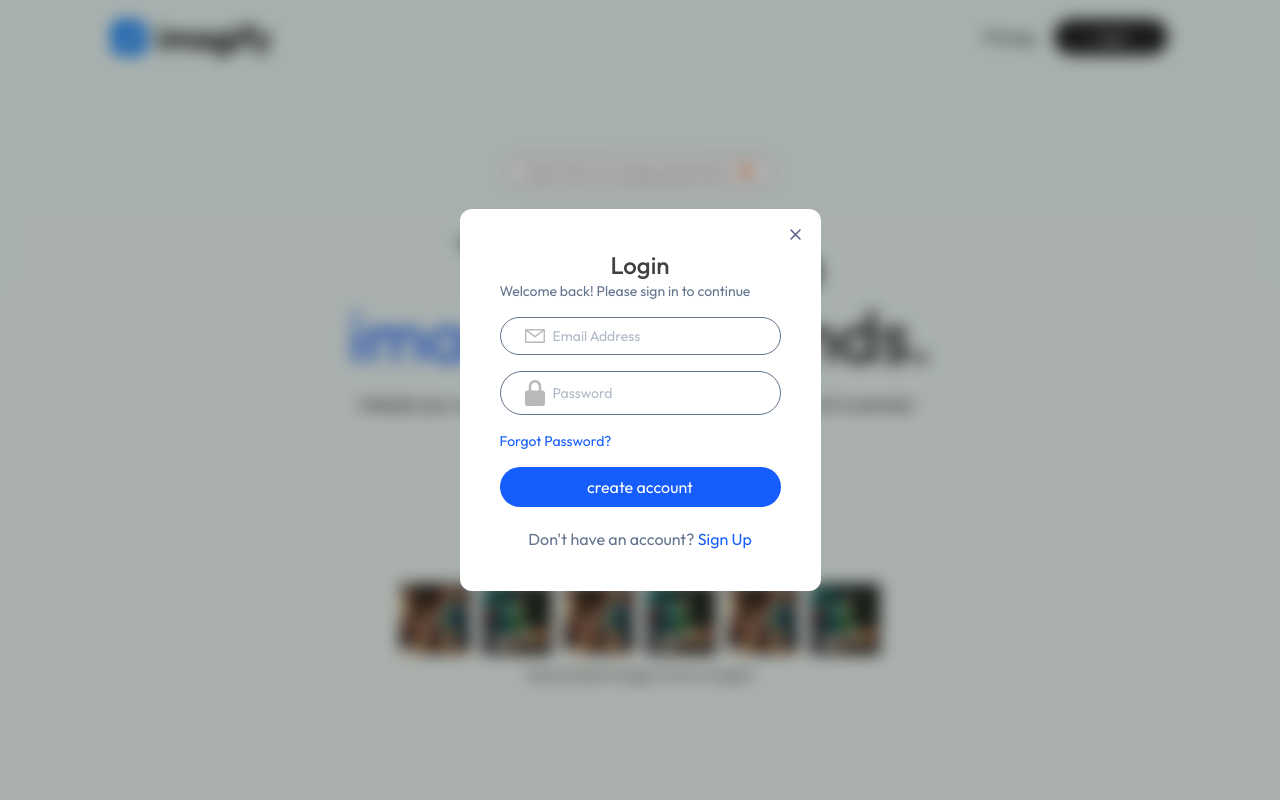
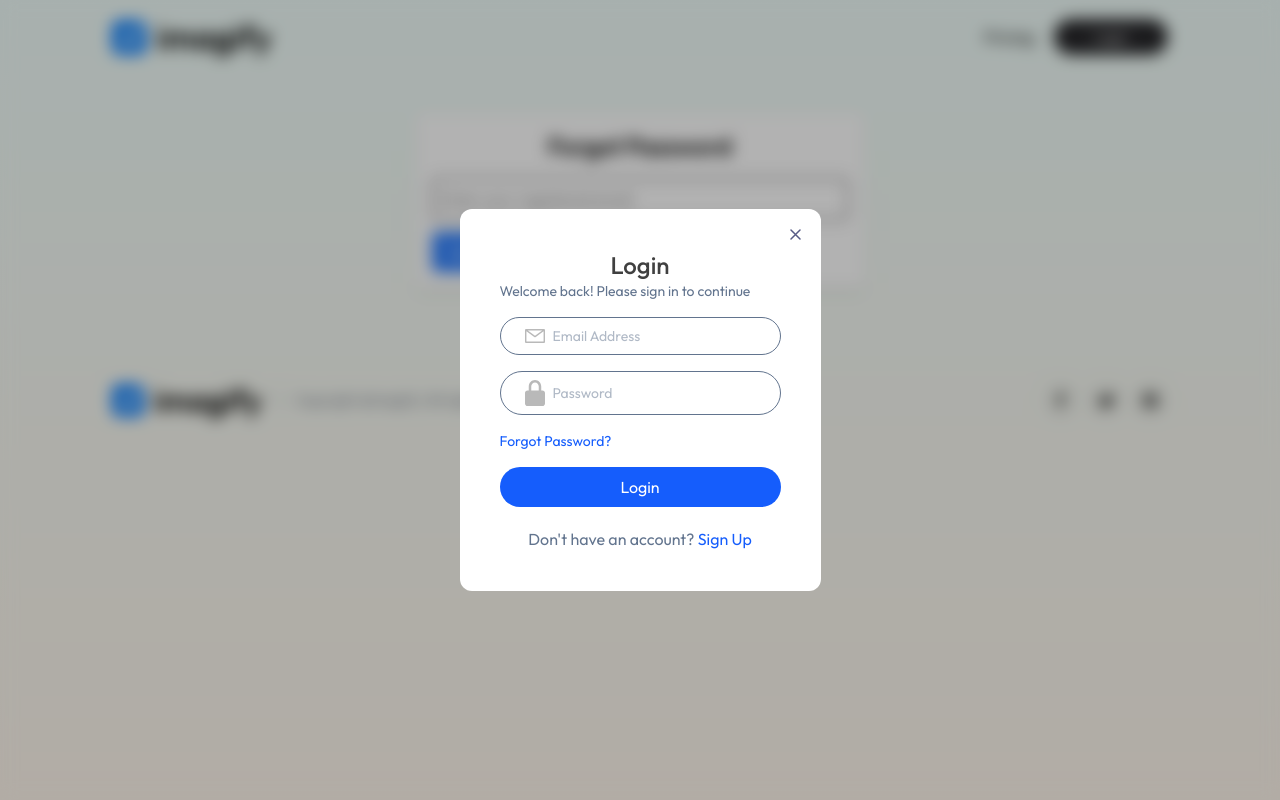
Before and after one commit to Sandeep-mehta-IITP/imagify_frontend, a React (Vite) app: page /forgot-password in a window 1280 px wide. Both pictures are taken after a click on the button "Login". Shown: the top 800 px of the page. Built offline with nearby package versions, Linux system fonts and the light colour scheme; no server answers.

Commit message:
updation in code and add new pages

```diff
--- a/src/App.jsx
+++ b/src/App.jsx
@@ -8,6 +8,7 @@ import Footer from "./components/Footer";
 import Login from "./components/Login";
 import { AppContext } from "./context/AppContext";
 import { ToastContainer, toast } from 'react-toastify';
+import ForgotPassword from "./components/ForgotPassword";
 
 function App() {
 
@@ -25,6 +26,7 @@ function App() {
         <Route path="/result" element={<Result />} />
         <Route path="/buy" element={<BuyCredit />} />
         <Route path="*" element={<Home />} />
+        <Route path="/forgot-password" element = {<ForgotPassword />} />
       </Routes>
       <Footer />
     </div>
--- /dev/null
+++ b/src/components/ForgotPassword.jsx
@@ -0,0 +1,184 @@
+import axios from "axios";
+import React, { useContext, useState } from "react";
+import { toast } from "react-toastify";
+import { AppContext } from "../context/AppContext";
+import { useNavigate } from "react-router-dom";
+
+const ForgotPassword = () => {
+  const [email, setEmail] = useState("");
+  const [step, setStep] = useState(1);
+  const [otp, setOtp] = useState("");
+  const [newPassword, setNewPassword] = useState("");
+  const [loading, setLoading] = useState(false);
+
+  const navigate = useNavigate();
+  const { setShowLogin, backendUrl } = useContext(AppContext);
+
+  const handleSendEmail = async () => {
+    if (!email) {
+      toast.error("Please enter your email address.");
+      return;
+    }
+
+    const emailRegex = /^[^\s@]+@[^\s@]+\.[^\s@]+$/;
+    if (!emailRegex.test(email)) {
+      toast.error("Please enter a valid email address.");
+      return;
+    }
+
+    setLoading(true);
+    try {
+      const { data } = await axios.post(
+        backendUrl + "/api/user/forgot-password",
+        { email }
+      );
+      if (data.success) {
+        toast.success("OTP senr to your email address.");
+        setStep(2);
+      } else {
+        toast.error(data.message || "Something went wrong. Please try again.");
+      }
+    } catch (error) {
+      console.log(error);
+      toast.error(
+        error.response?.data?.message ||
+          "Something went wrong. Please try again."
+      );
+    } finally {
+      setLoading(false);
+    }
+  };
+
+  const handleVerifyOtp = async () => {
+    if (!otp) {
+      toast.error("Please enter the OTP sent to your email.");
+      return;
+    }
+    setLoading(true);
+    try {
+      const { data } = await axios.post(backendUrl + "/api/user/verify-otp", {
+        email,
+        otp,
+      });
+      if (data.success) {
+        toast.success("OTP verified successfully.");
+        setStep(3);
+      } else {
+        toast.error(data.message || "Invalid OTP. Please try again.");
+      }
+    } catch (error) {
+      console.log(error);
+      toast.error(
+        error.response?.data?.message ||
+          "Something went wrong. Please try again."
+      );
+    } finally {
+      setLoading(false);
+    }
+  };
+
+  const handleResetPassword = async () => {
+    if (!otp || !newPassword) {
+      toast.error("Please enter the OTP and new password.");
+      return;
+    }
+    setLoading(true);
+
+    try {
+      const { data } = await axios.post(
+        backendUrl + "/api/user/reset-password",
+        { email, otp, newPassword }
+      );
+      if (data.success) {
+        toast.success("Password reset successfully.");
+
+        setShowLogin(true);
+        navigate("/login");
+
+        setStep(1);
+        setEmail("");
+        setOtp("");
+        setNewPassword("");
+      } else {
+        toast.error(data.message || "Something went wrong. Please try again.");
+      }
+    } catch (error) {
+      console.log(error);
+      toast.error(
+        error.response?.data?.message ||
+          "Something went wrong. Please try again."
+      );
+    } finally {
+      setLoading(false);
+    }
+  };
+
+  return (
+    <div className="w-full max-w-md mx-auto p-4 bg-white shadow-md rounded-lg mt-10">
+      <h2 className="text-2xl font-semibold mb-4 text-center">
+        Forgot Password
+      </h2>
+
+      {step === 1 && (
+        <div>
+          <input
+            type="email"
+            placeholder="Enter your registered email"
+            value={email}
+            onChange={(e) => setEmail(e.target.value.toLowerCase())}
+            className="w-full border p-2 rounded mb-3"
+          />
+          <button
+            onClick={handleSendEmail}
+            disabled={loading}
+            className="bg-blue-500 text-white px-4 py-2 rounded"
+          >
+            {loading ? "Sending..." : "Send OTP"}
+          </button>
+        </div>
+      )}
+
+      {step === 2 && (
+        <div>
+          <input
+            type="text"
+            placeholder="Enter OTP"
+            value={otp}
+            onChange={(e) => setOtp(e.target.value)}
+            className="w-full border p-2 rounded mb-3"
+          />
+
+          <button
+            onClick={handleVerifyOtp}
+            disabled={loading}
+            className="bg-red-500 text-white px-4 py-2 rounded"
+          >
+            {loading ? "Verifying..." : "Verify OTP"}
+          </button>
+        </div>
+      )}
+
+      {step === 3 && (
+        <div>
+          <input
+            type="password"
+            placeholder="Enter new password"
+            value={newPassword}
+            onChange={(e) => setNewPassword(e.target.value)}
+            className="w-full border p-2 rounded mb-3"
+          />
+
+          <button
+            onClick={handleResetPassword}
+            disabled={loading}
+            className="bg-green-600 text-white px-4 py-2 rounded"
+          >
+            {loading ? "Resetting..." : "Reset Password"}
+          </button>
+        </div>
+      )}
+    </div>
+  );
+};
+
+export default ForgotPassword;
--- a/src/components/Login.jsx
+++ b/src/components/Login.jsx
@@ -4,22 +4,37 @@ import { AppContext } from "../context/AppContext";
 import { motion } from "framer-motion";
 import axios from "axios";
 import { toast } from "react-toastify";
+import { useNavigate } from "react-router-dom";
+
 
 const Login = () => {
   const [state, setState] = useState("Login");
   const [name, setName] = useState("");
   const [email, setEmail] = useState("");
   const [password, setPassword] = useState("");
+  const [loading, setLoading] = useState(false);
 
-  const {
-    setShowLogin,
-    backendUrl,
-    setToken,
-    setUser
-  } = useContext(AppContext);
+  const navigate = useNavigate();
+
+  const { setShowLogin, backendUrl, setToken, setUser } =
+    useContext(AppContext);
 
   const onSubmitHandler = async (e) => {
     e.preventDefault();
+
+    // ✅ Basic validations before sending to backend
+    if (!email || !password || (state === "Register" && !name)) {
+      toast.error("Please fill all required fields.");
+      return;
+    }
+
+    const emailRegex = /^[^\s@]+@[^\s@]+\.[^\s@]+$/;
+    if (!emailRegex.test(email)) {
+      toast.error("Please enter a valid email address.");
+      return;
+    }
+
+    setLoading(true);
     try {
       if (state === "Login") {
         const { data } = await axios.post(backendUrl + "/api/user/login", {
@@ -33,7 +48,8 @@ const Login = () => {
           localStorage.setItem("token", data.token);
           setShowLogin(false);
         } else {
-          toast.error(data.message)
+          // ⚠️ Backend se mila custom message
+          toast.error(data.message || "Invalid email or password.");
         }
       } else {
         const { data } = await axios.post(backendUrl + "/api/user/register", {
@@ -48,11 +64,14 @@ const Login = () => {
           localStorage.setItem("token", data.token);
           setShowLogin(false);
         } else {
-          toast.error(data.message)
+          toast.error(data.message || "Registration failed.");
         }
       }
     } catch (error) {
-      toast.error(error.message)
+      // ⚠️ Backend se aaye error handle karo gracefully
+      toast.error(error?.response?.data?.message || error.message);
+    } finally {
+      setLoading(false);
     }
   };
 
@@ -96,7 +115,7 @@ const Login = () => {
           <img src={assets.email_icon} alt="" className="w-5" />
           <input
             type="email"
-            onChange={(e) => setEmail(e.target.value)}
+            onChange={(e) => setEmail(e.target.value.toLowerCase())}
             value={email}
             className="outline-none text-sm"
             placeholder="Email Address"
@@ -116,12 +135,22 @@ const Login = () => {
           />
         </div>
 
-        <p className="text-sm text-blue-600 my-4 cursor-pointer">
+        <button className="text-sm text-blue-600 my-4 cursor-pointer"
+        onClick={() => navigate("/forgot-password")}
+        >
           Forgot Password?
-        </p>
+        </button>
 
-        <button className="bg-blue-600 w-full text-white py-2 cursor-pointer rounded-full">
-          {state === Login ? "Login" : "create account"}
+        <button
+          className="bg-blue-600 w-full text-white py-2 cursor-pointer rounded-full"
+          onClick={onSubmitHandler}
+          disabled={loading}
+        >
+          {state === "Login"
+            ? loading
+              ? "Logging in..."
+              : "Login"
+            : "Create Account"}
         </button>
 
         {state === "Login" ? (
--- a/src/components/Navbar.jsx
+++ b/src/components/Navbar.jsx
@@ -80,7 +80,7 @@ const Navbar = () => {
             </p>
             <button
               onClick={() => setShowLogin(true)}
-              className="bg-zinc-800 text-white px-7 py-2 sm:px-10 text-sm rounded-full"
+              className="bg-zinc-800 text-white px-7 py-2 sm:px-10 cursor-pointer text-sm rounded-full"
             >
               Login
             </button>
--- a/src/context/AppContext.jsx
+++ b/src/context/AppContext.jsx
@@ -18,8 +18,8 @@ const AppContextProvider = (props) => {
     try {
       const { data } = await axios.get(backendUrl + "/api/user/credits", {
         headers: {
-          token,
-        },
+          Authorization: `Bearer ${token}`,
+        }
       });
 
       if (data.success) {
@@ -44,7 +44,9 @@ const AppContextProvider = (props) => {
         backendUrl + "/api/image/generate-image",
         { prompt },
         {
-          headers: { token },
+          headers: {
+            Authorization: `Bearer ${token}`,
+          }
         }
       );
 
--- a/src/pages/BuyCredit.jsx
+++ b/src/pages/BuyCredit.jsx
@@ -23,9 +23,13 @@ const BuyCredit = () => {
       receipt: order.receipt,
       handler: async (res) => {
         try {
-          const { data } = await axios.post(backendUrl + "/api/user/verify-razor", res, {
-            headers: { token },
-          })
+          const { data } = await axios.post(
+            backendUrl + "/api/user/verify-razor",
+            res,
+            {
+              headers: { token },
+            }
+          );
 
           if (data.success) {
             toast.success("Payment successful! Credits added.");
@@ -62,7 +66,9 @@ const BuyCredit = () => {
         backendUrl + "/api/user/pay-razor",
         { planId, userId: user._id },
         {
-          headers: { token },
+          headers: {
+            Authorization: `Bearer ${token}`,
+          },
         }
       );
 
```
